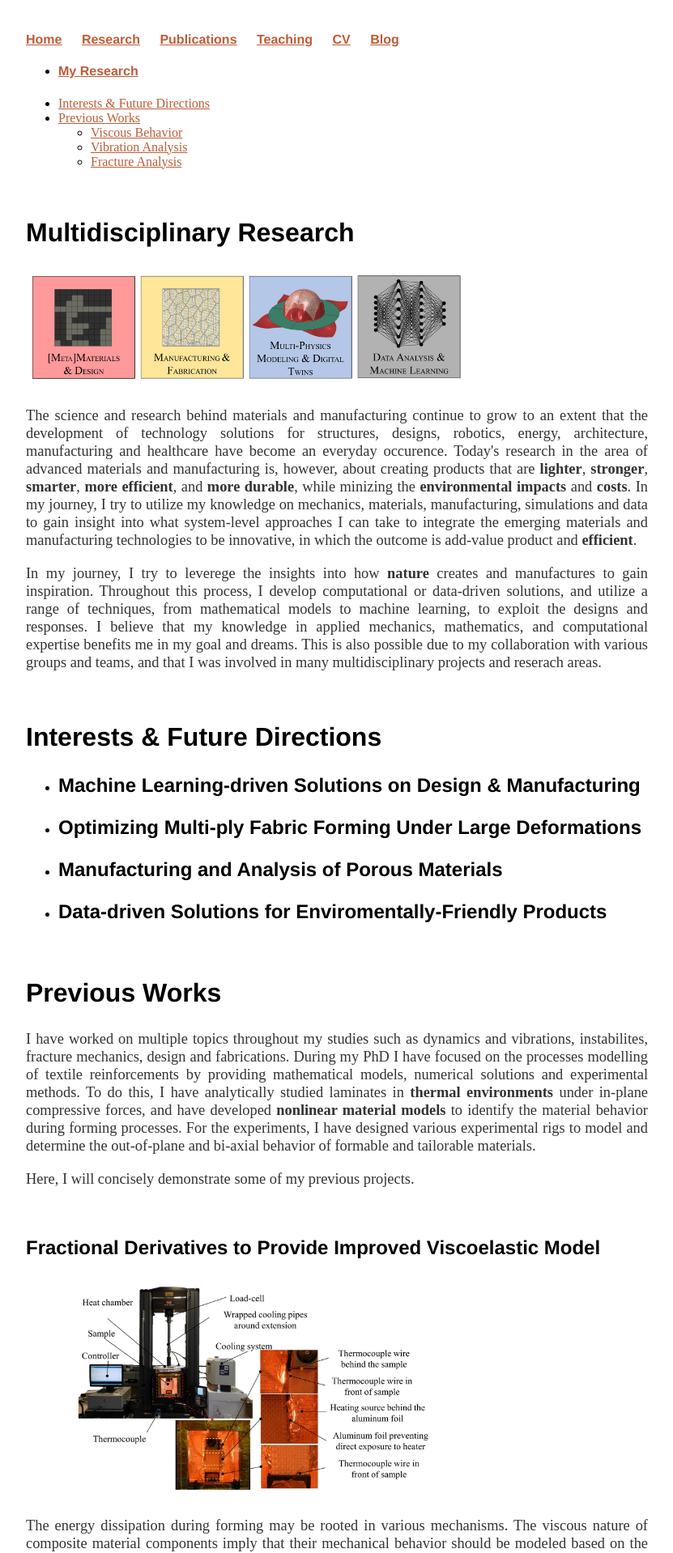
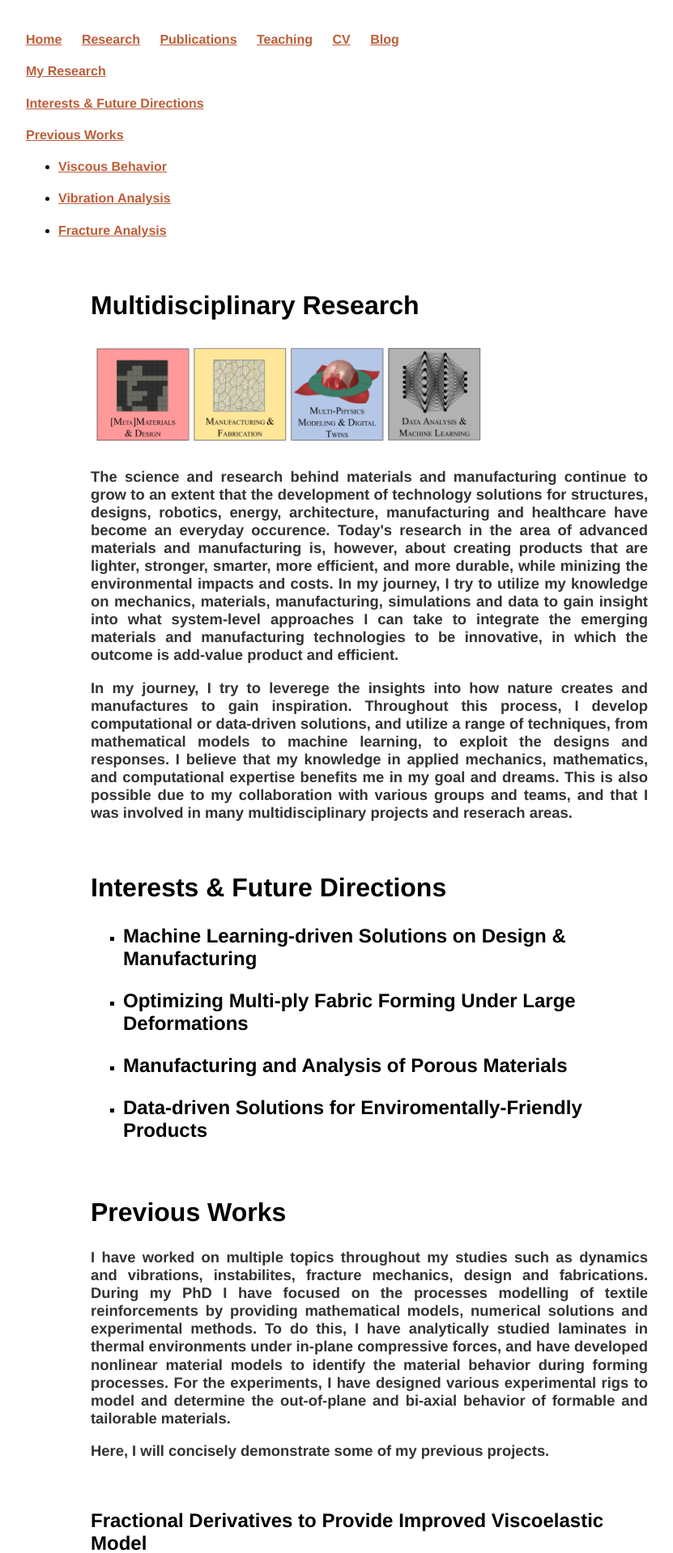
Before and after one commit to rsourki/rsourki.github.io, a Jekyll site: the page built from research/index.html, in a window 1280 px wide. Shown: the top 1918 px of the page at 81% size, without its empty margins (224-1055 px from the left). Built offline with Jekyll 4.4.1, drawn with Linux system fonts in a browser that asks for light colours.

```diff
--- a/research/index.html
+++ b/research/index.html
@@ -3,16 +3,14 @@ layout: default
 title: Research - Reza Sourki Webpage
 ---
 <div class="blurb">
+	<h4><a href="#my_research">My Research</a></h4>
+	<h4><a href="#interest_future">Interests & Future Directions</a><h4>
+	<h4><a href="#previous_work">Previous Works</a><h4>
 	<ul>
-	<li><h4><a href="#my_research">My Research</a></h4>
-	<li><a href="#interest_future">Interests & Future Directions</a>
-	<li><a href="#previous_work">Previous Works</a>
+	<li><h4><a href="#viscous">Viscous Behavior</a><h4>
+	<li><h4><a href="#vibration_analysis">Vibration Analysis</a><h4>
+	<li><h4><a href="#fracture_analysis">Fracture Analysis</a><h4>
 	<ul>
-	<li><a href="#viscous">Viscous Behavior</a>
-	<li><a href="#vibration_analysis">Vibration Analysis</a>
-	<li><a href="#fracture_analysis">Fracture Analysis</a>
-	</ul>
-	</ul>
 	<br>
 	<h2 id="my_research">Multidisciplinary Research</h2>
 	<img src = "/img/rs_0.jpg"
```
